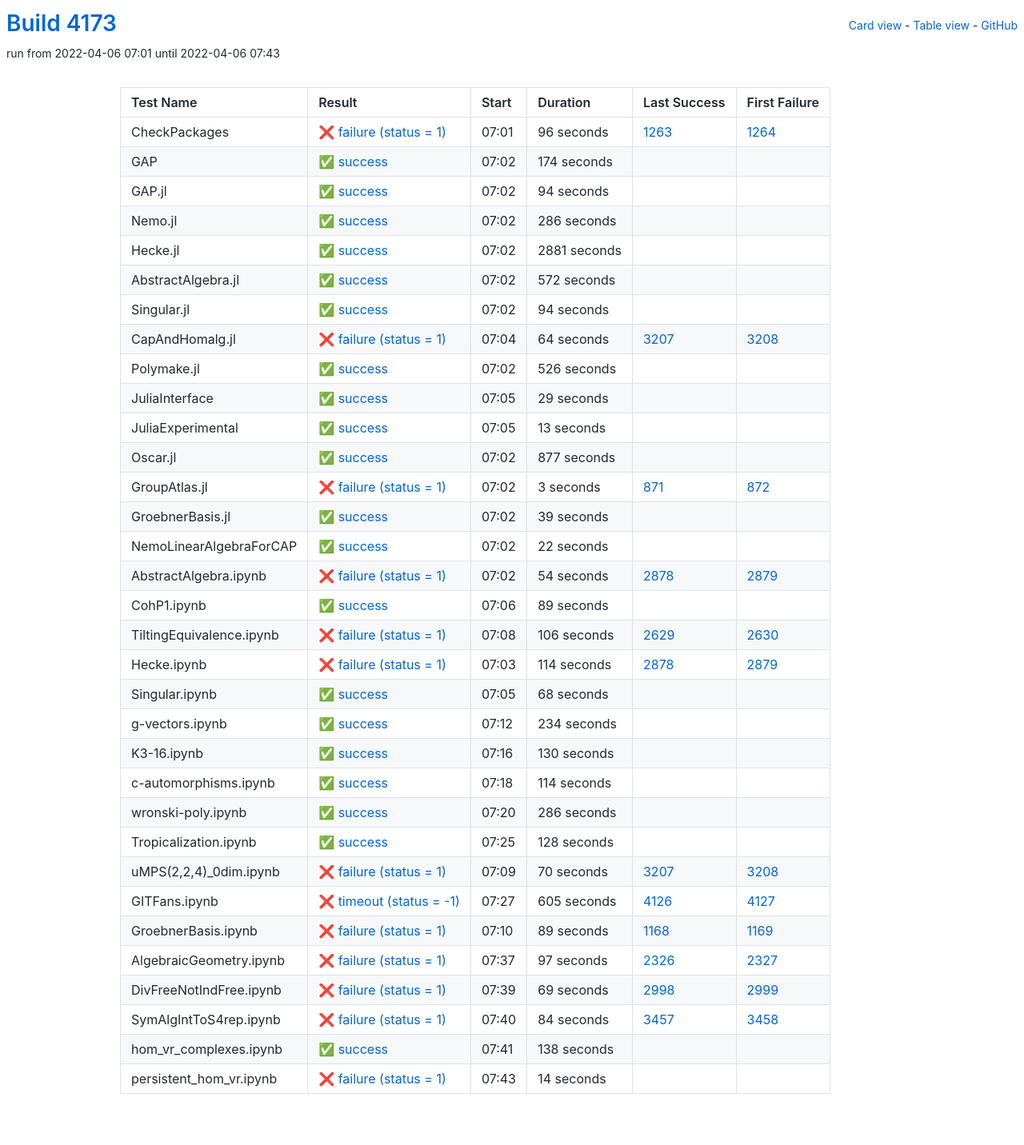
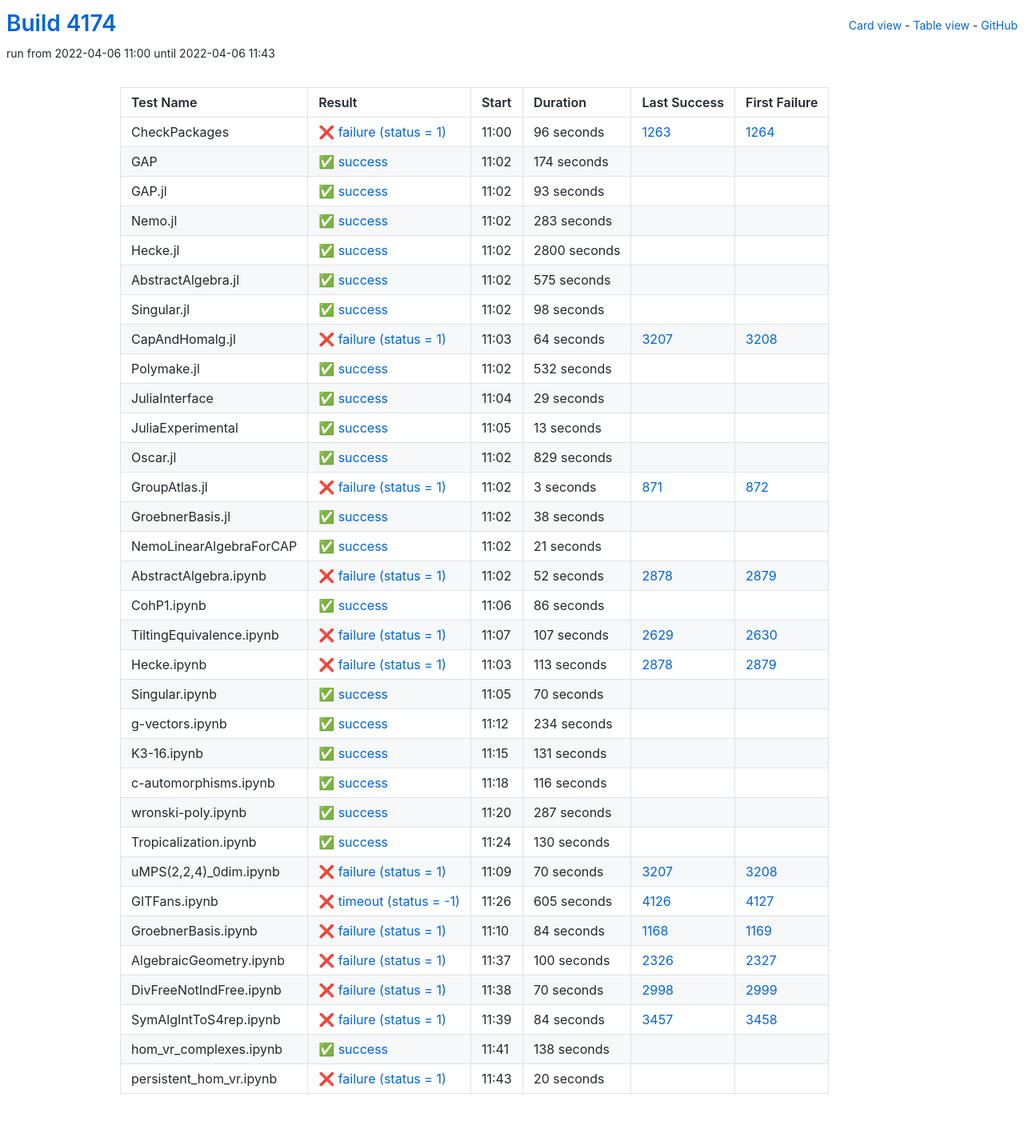
Before and after one commit to oscar-system/oscar-ci-status-stable, a Jekyll site: the page built from table.html, in a window 1280 px wide. Shown: the whole page at 80% size. Built offline with Jekyll 4.4.1, drawn with Linux system fonts in a browser that asks for light colours.

Commit message:
Build #4174

```diff
--- a/_data/ci.yml
+++ b/_data/ci.yml
@@ -1,6 +1,6 @@
 ---
-build: 4173
-build_url: https://oscarci.mathematik.uni-kl.de/job/oscar-stable/4173/
+build: 4174
+build_url: https://oscarci.mathematik.uni-kl.de/job/oscar-stable/4174/
 job: oscar-stable
 organization: oscar-system
 repo: oscar-ci-status-stable
@@ -8,8 +8,8 @@ repourl: https://github.com/oscar-system/oscar-ci-status-stable
 tests:
 - name: CheckPackages
   id: checkpackages
-  log: https://oscarci.mathematik.uni-kl.de/job/oscar-stable/4173/artifact/logs/build-4173/CheckPackages.log
-  start: 2022-04-06 07:01
+  log: https://oscarci.mathematik.uni-kl.de/job/oscar-stable/4174/artifact/logs/build-4174/CheckPackages.log
+  start: 2022-04-06 11:00
   success: false
   exitcode: 1
   status: failure
@@ -20,8 +20,8 @@ tests:
   first_failure_url: https://oscarci.mathematik.uni-kl.de/job/oscar-stable/1264/
 - name: GAP
   id: gap
-  log: https://oscarci.mathematik.uni-kl.de/job/oscar-stable/4173/artifact/logs/build-4173/GAP.log
-  start: 2022-04-06 07:02
+  log: https://oscarci.mathematik.uni-kl.de/job/oscar-stable/4174/artifact/logs/build-4174/GAP.log
+  start: 2022-04-06 11:02
   success: true
   exitcode: 0
   status: success
@@ -32,68 +32,68 @@ tests:
   first_failure_url:
 - name: GAP.jl
   id: gap-jl
-  log: https://oscarci.mathematik.uni-kl.de/job/oscar-stable/4173/artifact/logs/build-4173/GAP.jl.log
-  start: 2022-04-06 07:02
+  log: https://oscarci.mathematik.uni-kl.de/job/oscar-stable/4174/artifact/logs/build-4174/GAP.jl.log
+  start: 2022-04-06 11:02
   success: true
   exitcode: 0
   status: success
-  duration: 94
+  duration: 93
   last_success: false
   last_success_url:
   first_failure: false
   first_failure_url:
 - name: Nemo.jl
   id: nemo-jl
-  log: https://oscarci.mathematik.uni-kl.de/job/oscar-stable/4173/artifact/logs/build-4173/Nemo.jl.log
-  start: 2022-04-06 07:02
+  log: https://oscarci.mathematik.uni-kl.de/job/oscar-stable/4174/artifact/logs/build-4174/Nemo.jl.log
+  start: 2022-04-06 11:02
   success: true
   exitcode: 0
   status: success
-  duration: 286
+  duration: 283
   last_success: false
   last_success_url:
   first_failure: false
   first_failure_url:
 - name: Hecke.jl
   id: hecke-jl
-  log: https://oscarci.mathematik.uni-kl.de/job/oscar-stable/4173/artifact/logs/build-4173/Hecke.jl.log
-  start: 2022-04-06 07:02
+  log: https://oscarci.mathematik.uni-kl.de/job/oscar-stable/4174/artifact/logs/build-4174/Hecke.jl.log
+  start: 2022-04-06 11:02
   success: true
   exitcode: 0
   status: success
-  duration: 2881
+  duration: 2800
   last_success: false
   last_success_url:
   first_failure: false
   first_failure_url:
 - name: AbstractAlgebra.jl
   id: abstractalgebra-jl
-  log: https://oscarci.mathematik.uni-kl.de/job/oscar-stable/4173/artifact/logs/build-4173/AbstractAlgebra.jl.log
-  start: 2022-04-06 07:02
+  log: https://oscarci.mathematik.uni-kl.de/job/oscar-stable/4174/artifact/logs/build-4174/AbstractAlgebra.jl.log
+  start: 2022-04-06 11:02
   success: true
   exitcode: 0
   status: success
-  duration: 572
+  duration: 575
   last_success: false
   last_success_url:
   first_failure: false
   first_failure_url:
 - name: Singular.jl
   id: singular-jl
-  log: https://oscarci.mathematik.uni-kl.de/job/oscar-stable/4173/artifact/logs/build-4173/Singular.jl.log
-  start: 2022-04-06 07:02
+  log: https://oscarci.mathematik.uni-kl.de/job/oscar-stable/4174/artifact/logs/build-4174/Singular.jl.log
+  start: 2022-04-06 11:02
   success: true
   exitcode: 0
   status: success
-  duration: 94
+  duration: 98
   last_success: false
   last_success_url:
   first_failure: false
   first_failure_url:
 - name: CapAndHomalg.jl
   id: capandhomalg-jl
-  log: https://oscarci.mathematik.uni-kl.de/job/oscar-stable/4173/artifact/logs/build-4173/CapAndHomalg.jl.log
-  start: 2022-04-06 07:04
+  log: https://oscarci.mathematik.uni-kl.de/job/oscar-stable/4174/artifact/logs/build-4174/CapAndHomalg.jl.log
+  start: 2022-04-06 11:03
   success: false
   exitcode: 1
   status: failure
@@ -104,20 +104,20 @@ tests:
   first_failure_url: https://oscarci.mathematik.uni-kl.de/job/oscar-stable/3208/
 - name: Polymake.jl
   id: polymake-jl
-  log: https://oscarci.mathematik.uni-kl.de/job/oscar-stable/4173/artifact/logs/build-4173/Polymake.jl.log
-  start: 2022-04-06 07:02
+  log: https://oscarci.mathematik.uni-kl.de/job/oscar-stable/4174/artifact/logs/build-4174/Polymake.jl.log
+  start: 2022-04-06 11:02
   success: true
   exitcode: 0
   status: success
-  duration: 526
+  duration: 532
   last_success: false
   last_success_url:
   first_failure: false
   first_failure_url:
 - name: JuliaInterface
   id: juliainterface
-  log: https://oscarci.mathematik.uni-kl.de/job/oscar-stable/4173/artifact/logs/build-4173/JuliaInterface.log
-  start: 2022-04-06 07:05
+  log: https://oscarci.mathematik.uni-kl.de/job/oscar-stable/4174/artifact/logs/build-4174/JuliaInterface.log
+  start: 2022-04-06 11:04
   success: true
   exitcode: 0
   status: success
@@ -128,8 +128,8 @@ tests:
   first_failure_url:
 - name: JuliaExperimental
   id: juliaexperimental
-  log: https://oscarci.mathematik.uni-kl.de/job/oscar-stable/4173/artifact/logs/build-4173/JuliaExperimental.log
-  start: 2022-04-06 07:05
+  log: https://oscarci.mathematik.uni-kl.de/job/oscar-stable/4174/artifact/logs/build-4174/JuliaExperimental.log
+  start: 2022-04-06 11:05
   success: true
   exitcode: 0
   status: success
@@ -140,20 +140,20 @@ tests:
   first_failure_url:
 - name: Oscar.jl
   id: oscar-jl
-  log: https://oscarci.mathematik.uni-kl.de/job/oscar-stable/4173/artifact/logs/build-4173/Oscar.jl.log
-  start: 2022-04-06 07:02
+  log: https://oscarci.mathematik.uni-kl.de/job/oscar-stable/4174/artifact/logs/build-4174/Oscar.jl.log
+  start: 2022-04-06 11:02
   success: true
   exitcode: 0
   status: success
-  duration: 877
+  duration: 829
   last_success: false
   last_success_url:
   first_failure: false
   first_failure_url:
 - name: GroupAtlas.jl
   id: groupatlas-jl
-  log: https://oscarci.mathematik.uni-kl.de/job/oscar-stable/4173/artifact/logs/build-4173/GroupAtlas.jl.log
-  start: 2022-04-06 07:02
+  log: https://oscarci.mathematik.uni-kl.de/job/oscar-stable/4174/artifact/logs/build-4174/GroupAtlas.jl.log
+  start: 2022-04-06 11:02
   success: false
   exitcode: 1
   status: failure
@@ -164,92 +164,92 @@ tests:
   first_failure_url: https://oscarci.mathematik.uni-kl.de/job/oscar-stable/872/
 - name: GroebnerBasis.jl
   id: groebnerbasis-jl
-  log: https://oscarci.mathematik.uni-kl.de/job/oscar-stable/4173/artifact/logs/build-4173/GroebnerBasis.jl.log
-  start: 2022-04-06 07:02
+  log: https://oscarci.mathematik.uni-kl.de/job/oscar-stable/4174/artifact/logs/build-4174/GroebnerBasis.jl.log
+  start: 2022-04-06 11:02
   success: true
   exitcode: 0
   status: success
-  duration: 39
+  duration: 38
   last_success: false
   last_success_url:
   first_failure: false
   first_failure_url:
 - name: NemoLinearAlgebraForCAP
   id: nemolinearalgebraforcap
-  log: https://oscarci.mathematik.uni-kl.de/job/oscar-stable/4173/artifact/logs/build-4173/NemoLinearAlgebraForCAP.log
-  start: 2022-04-06 07:02
+  log: https://oscarci.mathematik.uni-kl.de/job/oscar-stable/4174/artifact/logs/build-4174/NemoLinearAlgebraForCAP.log
+  start: 2022-04-06 11:02
   success: true
   exitcode: 0
   status: success
-  duration: 22
+  duration: 21
   last_success: false
   last_success_url:
   first_failure: false
   first_failure_url:
 - name: AbstractAlgebra.ipynb
   id: abstractalgebra-ipynb
-  log: https://oscarci.mathematik.uni-kl.de/job/oscar-stable/4173/artifact/logs/build-4173/AbstractAlgebra.ipynb.log
-  start: 2022-04-06 07:02
+  log: https://oscarci.mathematik.uni-kl.de/job/oscar-stable/4174/artifact/logs/build-4174/AbstractAlgebra.ipynb.log
+  start: 2022-04-06 11:02
   success: false
   exitcode: 1
   status: failure
-  duration: 54
+  duration: 52
   last_success: 2878
   last_success_url: https://oscarci.mathematik.uni-kl.de/job/oscar-stable/2878/
   first_failure: 2879
   first_failure_url: https://oscarci.mathematik.uni-kl.de/job/oscar-stable/2879/
 - name: CohP1.ipynb
   id: cohp1-ipynb
-  log: https://oscarci.mathematik.uni-kl.de/job/oscar-stable/4173/artifact/logs/build-4173/CohP1.ipynb.log
-  start: 2022-04-06 07:06
+  log: https://oscarci.mathematik.uni-kl.de/job/oscar-stable/4174/artifact/logs/build-4174/CohP1.ipynb.log
+  start: 2022-04-06 11:06
   success: true
   exitcode: 0
   status: success
-  duration: 89
+  duration: 86
   last_success: false
   last_success_url:
   first_failure: false
   first_failure_url:
 - name: TiltingEquivalence.ipynb
   id: tiltingequivalence-ipynb
-  log: https://oscarci.mathematik.uni-kl.de/job/oscar-stable/4173/artifact/logs/build-4173/TiltingEquivalence.ipynb.log
-  start: 2022-04-06 07:08
+  log: https://oscarci.mathematik.uni-kl.de/job/oscar-stable/4174/artifact/logs/build-4174/TiltingEquivalence.ipynb.log
+  start: 2022-04-06 11:07
   success: false
   exitcode: 1
   status: failure
-  duration: 106
+  duration: 107
   last_success: 2629
   last_success_url: https://oscarci.mathematik.uni-kl.de/job/oscar-stable/2629/
   first_failure: 2630
   first_failure_url: https://oscarci.mathematik.uni-kl.de/job/oscar-stable/2630/
 - name: Hecke.ipynb
   id: hecke-ipynb
-  log: https://oscarci.mathematik.uni-kl.de/job/oscar-stable/4173/artifact/logs/build-4173/Hecke.ipynb.log
-  start: 2022-04-06 07:03
+  log: https://oscarci.mathematik.uni-kl.de/job/oscar-stable/4174/artifact/logs/build-4174/Hecke.ipynb.log
+  start: 2022-04-06 11:03
   success: false
   exitcode: 1
   status: failure
-  duration: 114
+  duration: 113
   last_success: 2878
   last_success_url: https://oscarci.mathematik.uni-kl.de/job/oscar-stable/2878/
   first_failure: 2879
   first_failure_url: https://oscarci.mathematik.uni-kl.de/job/oscar-stable/2879/
 - name: Singular.ipynb
   id: singular-ipynb
-  log: https://oscarci.mathematik.uni-kl.de/job/oscar-stable/4173/artifact/logs/build-4173/Singular.ipynb.log
-  start: 2022-04-06 07:05
+  log: https://oscarci.mathematik.uni-kl.de/job/oscar-stable/4174/artifact/logs/build-4174/Singular.ipynb.log
+  start: 2022-04-06 11:05
   success: true
   exitcode: 0
   status: success
-  duration: 68
+  duration: 70
   last_success: false
   last_success_url:
   first_failure: false
   first_failure_url:
 - name: g-vectors.ipynb
   id: g-vectors-ipynb
-  log: https://oscarci.mathematik.uni-kl.de/job/oscar-stable/4173/artifact/logs/build-4173/g-vectors.ipynb.log
-  start: 2022-04-06 07:12
+  log: https://oscarci.mathematik.uni-kl.de/job/oscar-stable/4174/artifact/logs/build-4174/g-vectors.ipynb.log
+  start: 2022-04-06 11:12
   success: true
   exitcode: 0
   status: success
@@ -260,8 +260,44 @@ tests:
   first_failure_url:
 - name: K3-16.ipynb
   id: k3-16-ipynb
-  log: https://oscarci.mathematik.uni-kl.de/job/oscar-stable/4173/artifact/logs/build-4173/K3-16.ipynb.log
-  start: 2022-04-06 07:16
+  log: https://oscarci.mathematik.uni-kl.de/job/oscar-stable/4174/artifact/logs/build-4174/K3-16.ipynb.log
+  start: 2022-04-06 11:15
+  success: true
+  exitcode: 0
+  status: success
+  duration: 131
+  last_success: false
+  last_success_url:
+  first_failure: false
+  first_failure_url:
+- name: c-automorphisms.ipynb
+  id: c-automorphisms-ipynb
+  log: https://oscarci.mathematik.uni-kl.de/job/oscar-stable/4174/artifact/logs/build-4174/c-automorphisms.ipynb.log
+  start: 2022-04-06 11:18
+  success: true
+  exitcode: 0
+  status: success
+  duration: 116
+  last_success: false
+  last_success_url:
+  first_failure: false
+  first_failure_url:
+- name: wronski-poly.ipynb
+  id: wronski-poly-ipynb
+  log: https://oscarci.mathematik.uni-kl.de/job/oscar-stable/4174/artifact/logs/build-4174/wronski-poly.ipynb.log
+  start: 2022-04-06 11:20
+  success: true
+  exitcode: 0
+  status: success
+  duration: 287
+  last_success: false
+  last_success_url:
+  first_failure: false
+  first_failure_url:
+- name: Tropicalization.ipynb
+  id: tropicalization-ipynb
+  log: https://oscarci.mathematik.uni-kl.de/job/oscar-stable/4174/artifact/logs/build-4174/Tropicalization.ipynb.log
+  start: 2022-04-06 11:24
   success: true
   exitcode: 0
   status: success
@@ -270,46 +306,10 @@ tests:
   last_success_url:
   first_failure: false
   first_failure_url:
-- name: c-automorphisms.ipynb
-  id: c-automorphisms-ipynb
-  log: https://oscarci.mathematik.uni-kl.de/job/oscar-stable/4173/artifact/logs/build-4173/c-automorphisms.ipynb.log
-  start: 2022-04-06 07:18
-  success: true
-  exitcode: 0
-  status: success
-  duration: 114
-  last_success: false
-  last_success_url:
-  first_failure: false
-  first_failure_url:
-- name: wronski-poly.ipynb
-  id: wronski-poly-ipynb
-  log: https://oscarci.mathematik.uni-kl.de/job/oscar-stable/4173/artifact/logs/build-4173/wronski-poly.ipynb.log
-  start: 2022-04-06 07:20
-  success: true
-  exitcode: 0
-  status: success
-  duration: 286
-  last_success: false
-  last_success_url:
-  first_failure: false
-  first_failure_url:
-- name: Tropicalization.ipynb
-  id: tropicalization-ipynb
-  log: https://oscarci.mathematik.uni-kl.de/job/oscar-stable/4173/artifact/logs/build-4173/Tropicalization.ipynb.log
-  start: 2022-04-06 07:25
-  success: true
-  exitcode: 0
-  status: success
-  duration: 128
-  last_success: false
-  last_success_url:
-  first_failure: false
-  first_failure_url:
 - name: uMPS(2,2,4)_0dim.ipynb
   id: umps-2-2-4-0dim-ipynb
-  log: https://oscarci.mathematik.uni-kl.de/job/oscar-stable/4173/artifact/logs/build-4173/uMPS-2-2-4-_0dim.ipynb.log
-  start: 2022-04-06 07:09
+  log: https://oscarci.mathematik.uni-kl.de/job/oscar-stable/4174/artifact/logs/build-4174/uMPS-2-2-4-_0dim.ipynb.log
+  start: 2022-04-06 11:09
   success: false
   exitcode: 1
   status: failure
@@ -320,8 +320,8 @@ tests:
   first_failure_url: https://oscarci.mathematik.uni-kl.de/job/oscar-stable/3208/
 - name: GITFans.ipynb
   id: gitfans-ipynb
-  log: https://oscarci.mathematik.uni-kl.de/job/oscar-stable/4173/artifact/logs/build-4173/GITFans.ipynb.log
-  start: 2022-04-06 07:27
+  log: https://oscarci.mathematik.uni-kl.de/job/oscar-stable/4174/artifact/logs/build-4174/GITFans.ipynb.log
+  start: 2022-04-06 11:26
   success: false
   exitcode: -1
   status: timeout
@@ -332,44 +332,44 @@ tests:
   first_failure_url: https://oscarci.mathematik.uni-kl.de/job/oscar-stable/4127/
 - name: GroebnerBasis.ipynb
   id: groebnerbasis-ipynb
-  log: https://oscarci.mathematik.uni-kl.de/job/oscar-stable/4173/artifact/logs/build-4173/GroebnerBasis.ipynb.log
-  start: 2022-04-06 07:10
+  log: https://oscarci.mathematik.uni-kl.de/job/oscar-stable/4174/artifact/logs/build-4174/GroebnerBasis.ipynb.log
+  start: 2022-04-06 11:10
   success: false
   exitcode: 1
   status: failure
-  duration: 89
+  duration: 84
   last_success: 1168
   last_success_url: https://oscarci.mathematik.uni-kl.de/job/oscar-stable/1168/
   first_failure: 1169
   first_failure_url: https://oscarci.mathematik.uni-kl.de/job/oscar-stable/1169/
 - name: AlgebraicGeometry.ipynb
   id: algebraicgeometry-ipynb
-  log: https://oscarci.mathematik.uni-kl.de/job/oscar-stable/4173/artifact/logs/build-4173/AlgebraicGeometry.ipynb.log
-  start: 2022-04-06 07:37
+  log: https://oscarci.mathematik.uni-kl.de/job/oscar-stable/4174/artifact/logs/build-4174/AlgebraicGeometry.ipynb.log
+  start: 2022-04-06 11:37
   success: false
   exitcode: 1
   status: failure
-  duration: 97
+  duration: 100
   last_success: 2326
   last_success_url: https://oscarci.mathematik.uni-kl.de/job/oscar-stable/2326/
   first_failure: 2327
   first_failure_url: https://oscarci.mathematik.uni-kl.de/job/oscar-stable/2327/
 - name: DivFreeNotIndFree.ipynb
   id: divfreenotindfree-ipynb
-  log: https://oscarci.mathematik.uni-kl.de/job/oscar-stable/4173/artifact/logs/build-4173/DivFreeNotIndFree.ipynb.log
-  start: 2022-04-06 07:39
+  log: https://oscarci.mathematik.uni-kl.de/job/oscar-stable/4174/artifact/logs/build-4174/DivFreeNotIndFree.ipynb.log
+  start: 2022-04-06 11:38
   success: false
   exitcode: 1
   status: failure
-  duration: 69
+  duration: 70
   last_success: 2998
   last_success_url: https://oscarci.mathematik.uni-kl.de/job/oscar-stable/2998/
   first_failure: 2999
   first_failure_url: https://oscarci.mathematik.uni-kl.de/job/oscar-stable/2999/
 - name: SymAlgIntToS4rep.ipynb
   id: symalginttos4rep-ipynb
-  log: https://oscarci.mathematik.uni-kl.de/job/oscar-stable/4173/artifact/logs/build-4173/SymAlgIntToS4rep.ipynb.log
-  start: 2022-04-06 07:40
+  log: https://oscarci.mathematik.uni-kl.de/job/oscar-stable/4174/artifact/logs/build-4174/SymAlgIntToS4rep.ipynb.log
+  start: 2022-04-06 11:39
   success: false
   exitcode: 1
   status: failure
@@ -380,8 +380,8 @@ tests:
   first_failure_url: https://oscarci.mathematik.uni-kl.de/job/oscar-stable/3458/
 - name: hom_vr_complexes.ipynb
   id: hom-vr-complexes-ipynb
-  log: https://oscarci.mathematik.uni-kl.de/job/oscar-stable/4173/artifact/logs/build-4173/hom_vr_complexes.ipynb.log
-  start: 2022-04-06 07:41
+  log: https://oscarci.mathematik.uni-kl.de/job/oscar-stable/4174/artifact/logs/build-4174/hom_vr_complexes.ipynb.log
+  start: 2022-04-06 11:41
   success: true
   exitcode: 0
   status: success
@@ -392,12 +392,12 @@ tests:
   first_failure_url:
 - name: persistent_hom_vr.ipynb
   id: persistent-hom-vr-ipynb
-  log: https://oscarci.mathematik.uni-kl.de/job/oscar-stable/4173/artifact/logs/build-4173/persistent_hom_vr.ipynb.log
-  start: 2022-04-06 07:43
+  log: https://oscarci.mathematik.uni-kl.de/job/oscar-stable/4174/artifact/logs/build-4174/persistent_hom_vr.ipynb.log
+  start: 2022-04-06 11:43
   success: false
   exitcode: 1
   status: failure
-  duration: 14
+  duration: 20
   last_success: false
   last_success_url:
   first_failure: false
```
Also changed, not shown: README.md.
